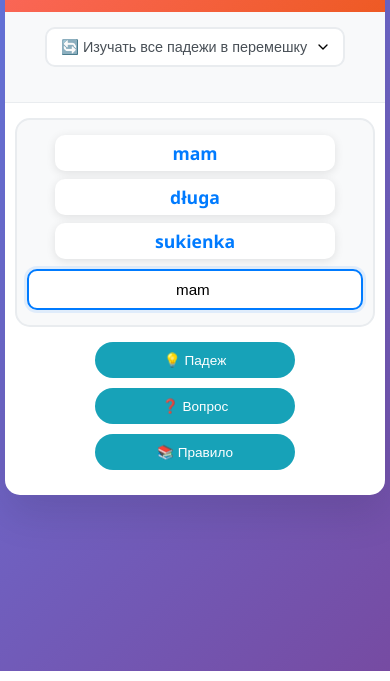
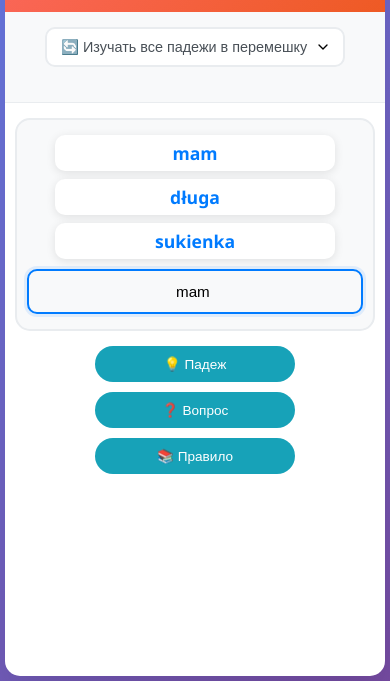
Before and after one commit to vapes/polski, a plain HTML site: page index.html in a window 390 px wide. Shown: the part 173-854 px from the top of the page. Drawn offline with Linux system fonts and the light colour scheme.

Commit message:
telegram fix

```diff
--- a/index.html
+++ b/index.html
@@ -22,6 +22,35 @@
 			/* Предотвращение зума на input в iOS */
 			input[type='text'] {
 				font-size: 16px;
+			}
+
+			/* Оптимизация для WebView Telegram */
+			@media (max-width: 768px) {
+				body {
+					/* Предотвращение скролла body при фокусе на input */
+					position: relative;
+					overflow-x: hidden;
+				}
+
+				.container {
+					/* Обеспечиваем правильное позиционирование */
+					position: relative;
+					min-height: 100vh;
+				}
+
+				.input-group {
+					/* Улучшенное позиционирование поля ввода */
+					position: relative;
+					z-index: 10;
+				}
+
+				.input-group input {
+					/* Улучшенная видимость в WebView */
+					-webkit-appearance: none;
+					border-radius: 10px;
+					background: white;
+					box-shadow: 0 2px 8px rgba(0, 0, 0, 0.1);
+				}
 			}
 
 			body {
@@ -556,8 +585,11 @@
 				}
 
 				.input-group input {
-					padding: 10px;
+					padding: 12px;
 					font-size: 0.95rem;
+					/* Улучшенная видимость на маленьких экранах */
+					border: 2px solid #007bff;
+					background: #f8f9fa;
 				}
 
 				/* Компактная таблица для очень маленьких экранов */
@@ -857,6 +889,14 @@
 				// Устанавливаем глагол как текст в поле ввода с пробелом после
 				document.getElementById('answerInput').value = currentWord.verb + ' ';
 				document.getElementById('answerInput').focus();
+
+				// Автоматическая прокрутка к полю ввода на мобильных устройствах
+				setTimeout(() => {
+					document.getElementById('answerInput').scrollIntoView({
+						behavior: 'smooth',
+						block: 'center'
+					});
+				}, 100);
 			}
 
 			function updateHints(currentWord, caseData) {
@@ -1102,6 +1142,17 @@
 					nextWord();
 				}
 			});
+
+			// Автоматическая прокрутка к полю ввода при фокусе
+			document.getElementById('answerInput').addEventListener('focus', function () {
+				setTimeout(() => {
+					this.scrollIntoView({
+						behavior: 'smooth',
+						block: 'center',
+						inline: 'nearest'
+					});
+				}, 300);
+			});
 		</script>
 	</body>
 </html>
```
